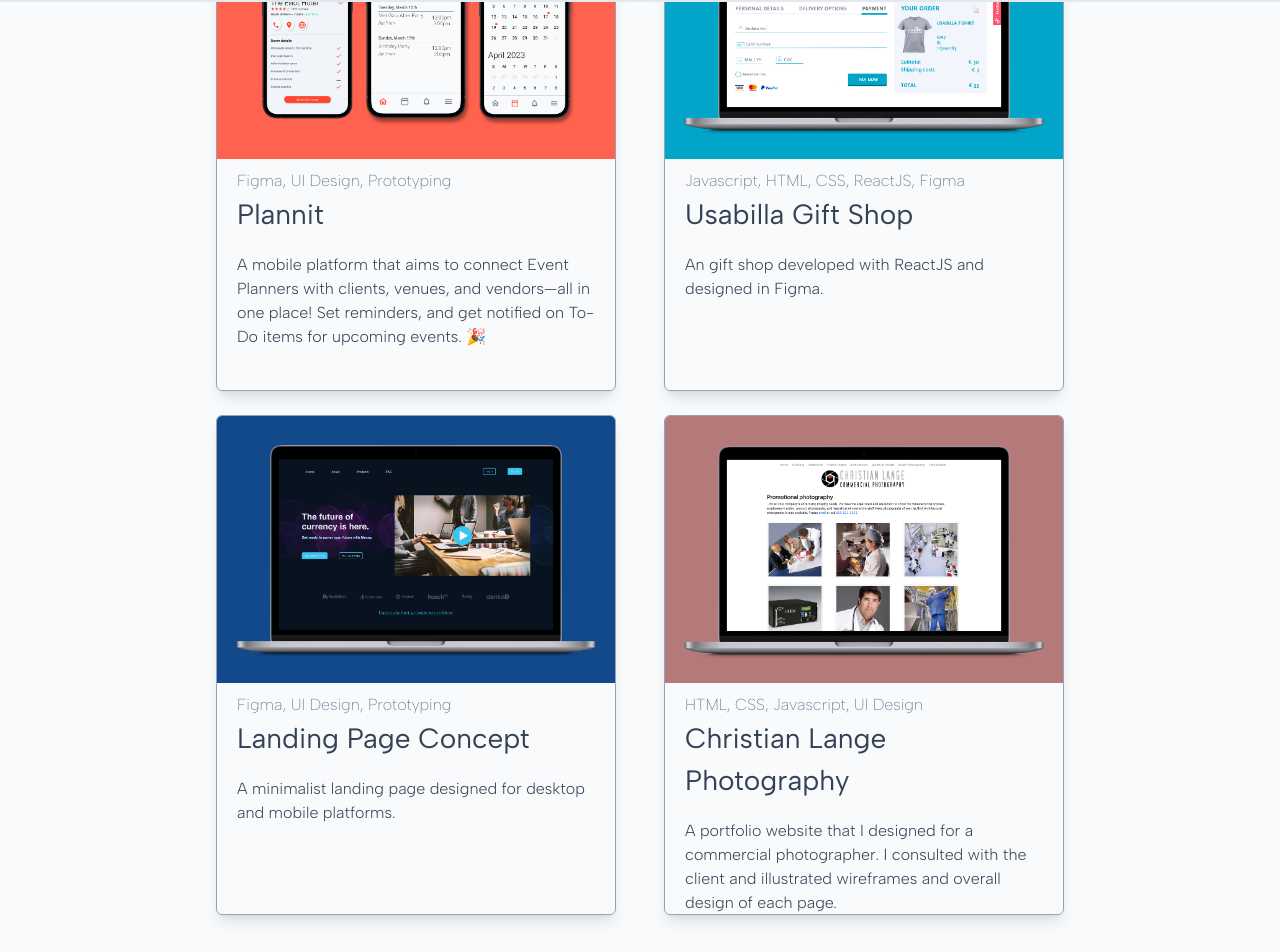
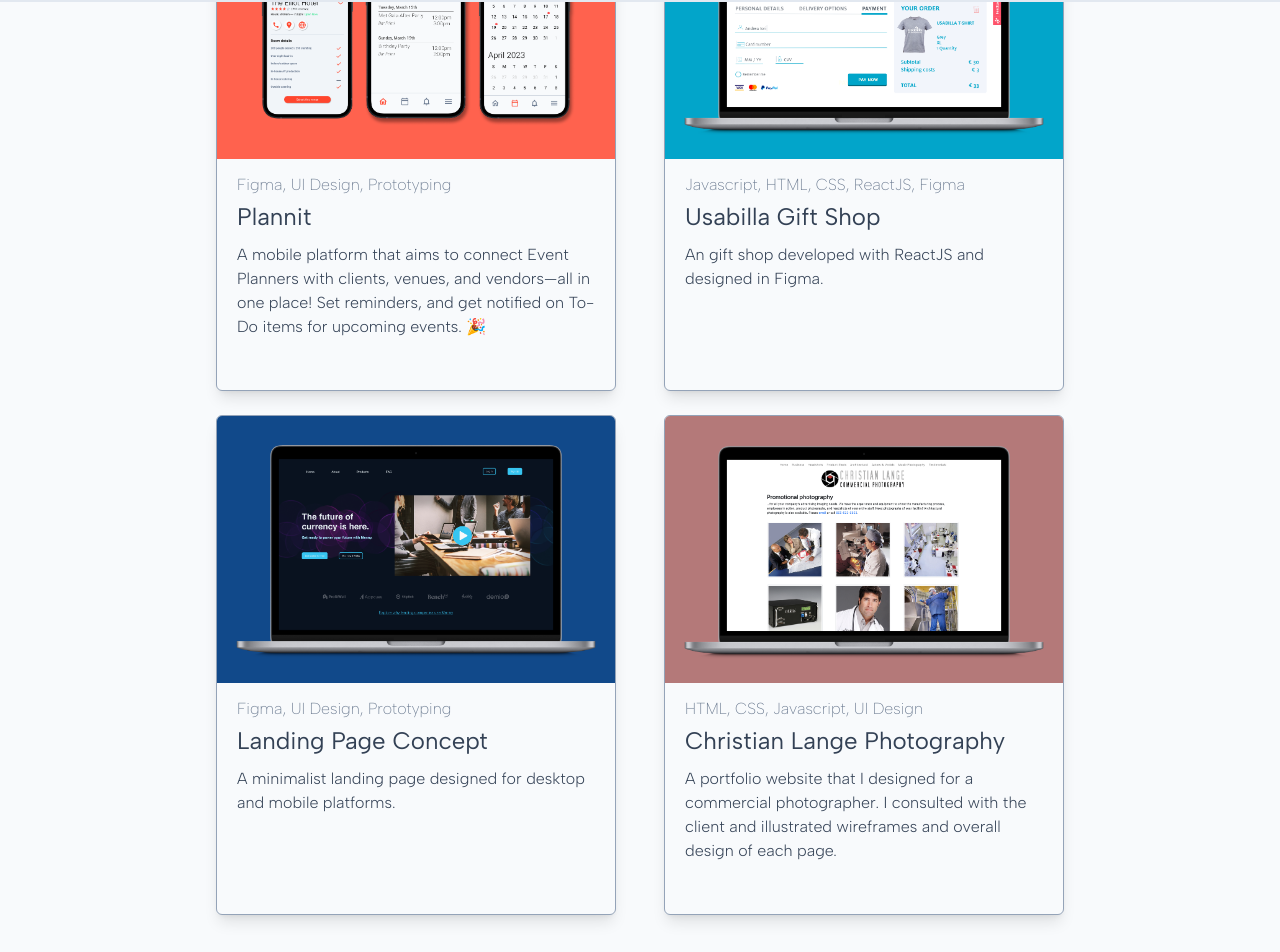
Before and after one commit to dan11218/portfolio-app, a Next.js app: page / in a window 1280 px wide. Shown: the part 798-1750 px from the top of the page. Built offline with nearby package versions, Linux system fonts and the light colour scheme.

Commit message:
fixes project card line height

```diff
--- a/app/components/project.tsx
+++ b/app/components/project.tsx
@@ -14,12 +14,12 @@ export default function Project(props: any) {
         alt="project thumbnail"
       />
       <div className="flex h-full w-full flex-col px-[20px] py-[10px]">
-        <h4 className="font-extralight text-slate-500 dark:text-slate-200">
+        <h4 className="my-1 font-extralight text-slate-500 dark:text-slate-200">
           {props.skills}
         </h4>
-        <h3>
+        <h3 className="text-2xl">
           {props.title}
-          <span className="my-2 mr-auto block h-0.5 max-w-0 rounded border-0 bg-sky-500 transition-all duration-500 group-hover:max-w-full dark:bg-gray-300"></span>
+          <span className="my-1 mr-auto block h-0.5 max-w-0 rounded border-0 bg-sky-500 transition-all duration-500 group-hover:max-w-full dark:bg-gray-300"></span>
         </h3>
         <p className="font-light">{props.description}</p>
       </div>
```
